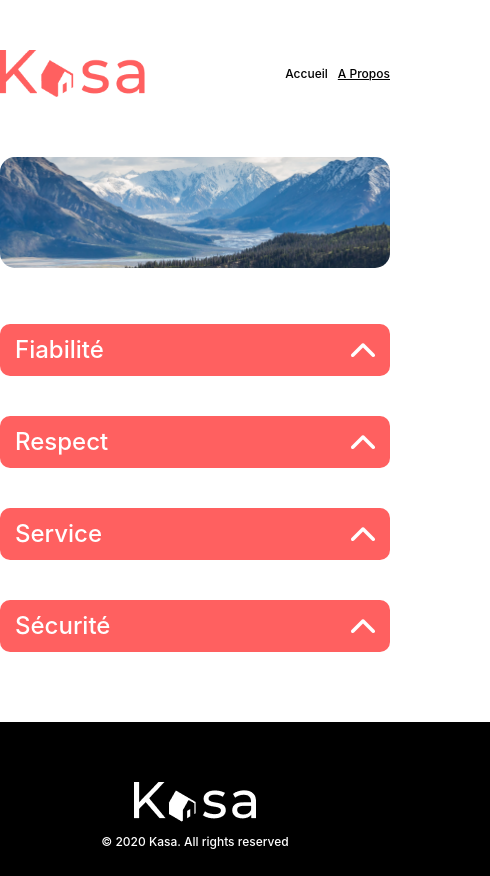
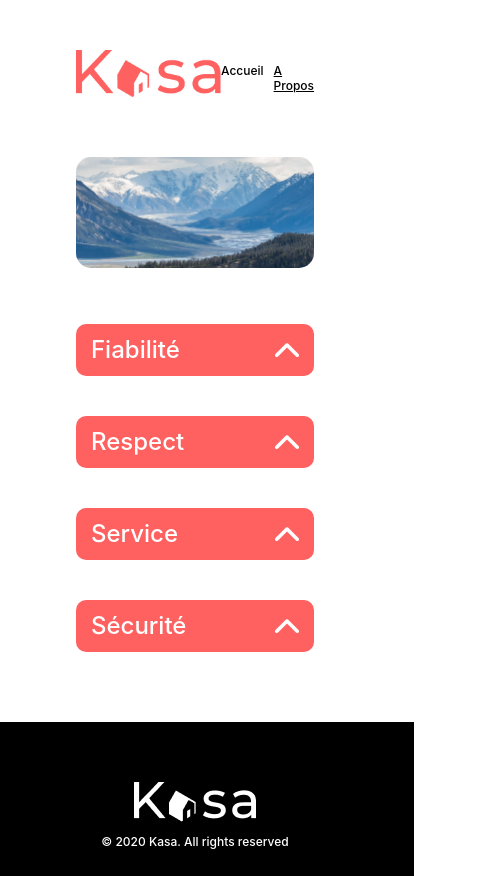
Before and after one commit to gilsonmak/P4-Kasa, a React (Create React App) app: page /aboutpage in a window 390 px wide. Shown: the whole page, 490 px wide, since content can reach past the window. Built offline with nearby package versions, Linux system fonts and the light colour scheme.

Commit message:
feat: amélioration du code

```diff
--- a/src/App.css
+++ b/src/App.css
@@ -10,7 +10,6 @@
   @media (max-width: 768px) {
 
     max-width: 1440px;
-    margin: 0;
  }
 
 }
--- a/src/Components/Card/Card.scss
+++ b/src/Components/Card/Card.scss
@@ -19,7 +19,6 @@
 .housing{
     position: relative;
     border-radius: 10px;
-    max-width: 340px;
     height: 340px;
     display: flex;
     align-items: flex-end;
--- a/src/Components/Collapse/Collapse.scss
+++ b/src/Components/Collapse/Collapse.scss
@@ -1,6 +1,6 @@
 
 .collapse-container {
-    width: 85%;
+    width: 100%;
     border: none;
     margin-bottom: 30px; // marge entre les collapses
 
--- a/src/Components/Header/Header.scss
+++ b/src/Components/Header/Header.scss
@@ -32,7 +32,7 @@
 @media (max-width: 768px) {
 
     .nav-header {
-
+        margin-top: 10px;
         font-size: 12px;
         gap: 10px;
     }
--- a/src/Pages/HomePage/HomePage.jsx
+++ b/src/Pages/HomePage/HomePage.jsx
@@ -2,8 +2,6 @@
 import Banner from "../../Components/Banner/Banner";
 import BackgroundHome from "../../Assets/banner/BannerHome.png"
 import Card from "../../Components/Card/Card"
-
-
 
 function HomePage() {
 
```
